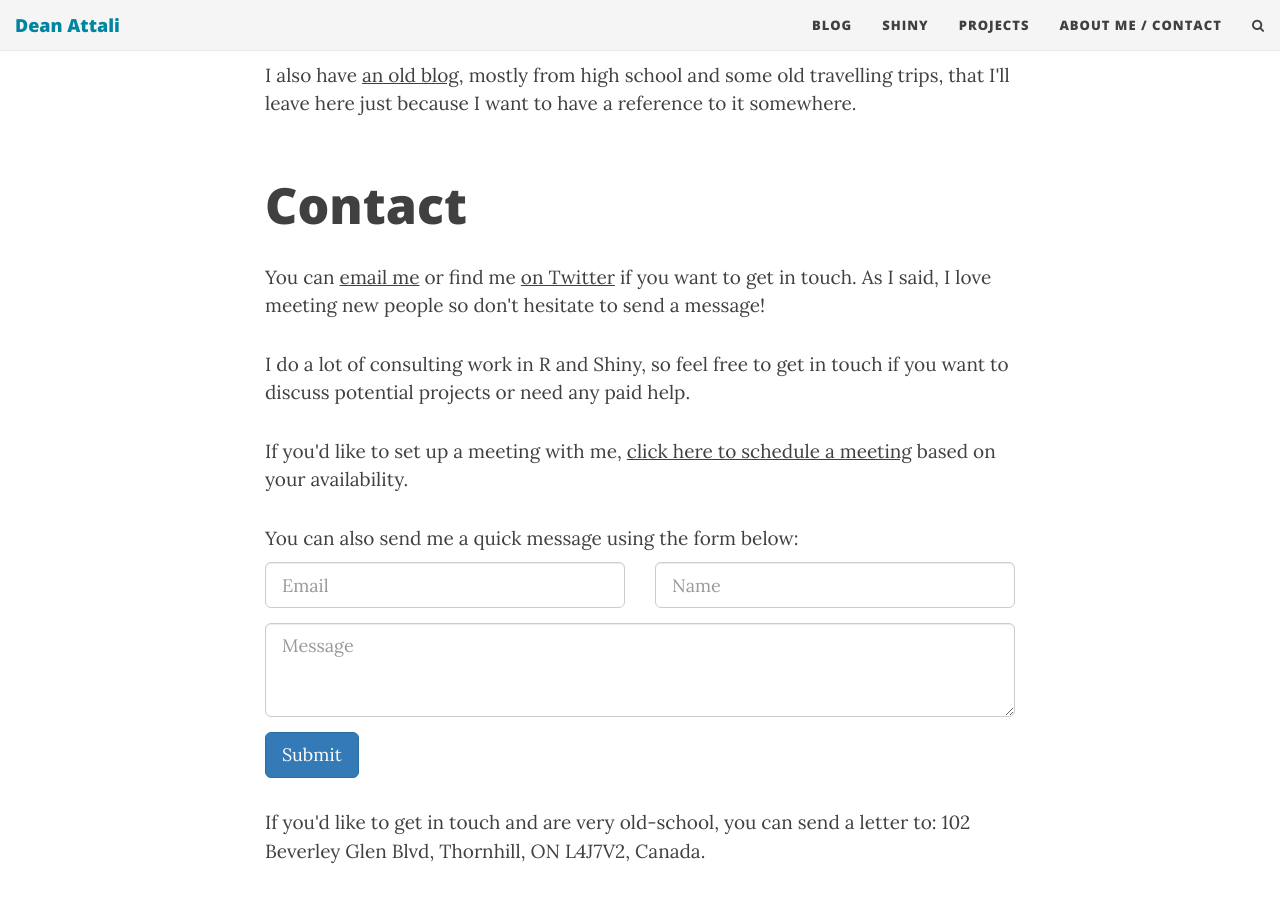
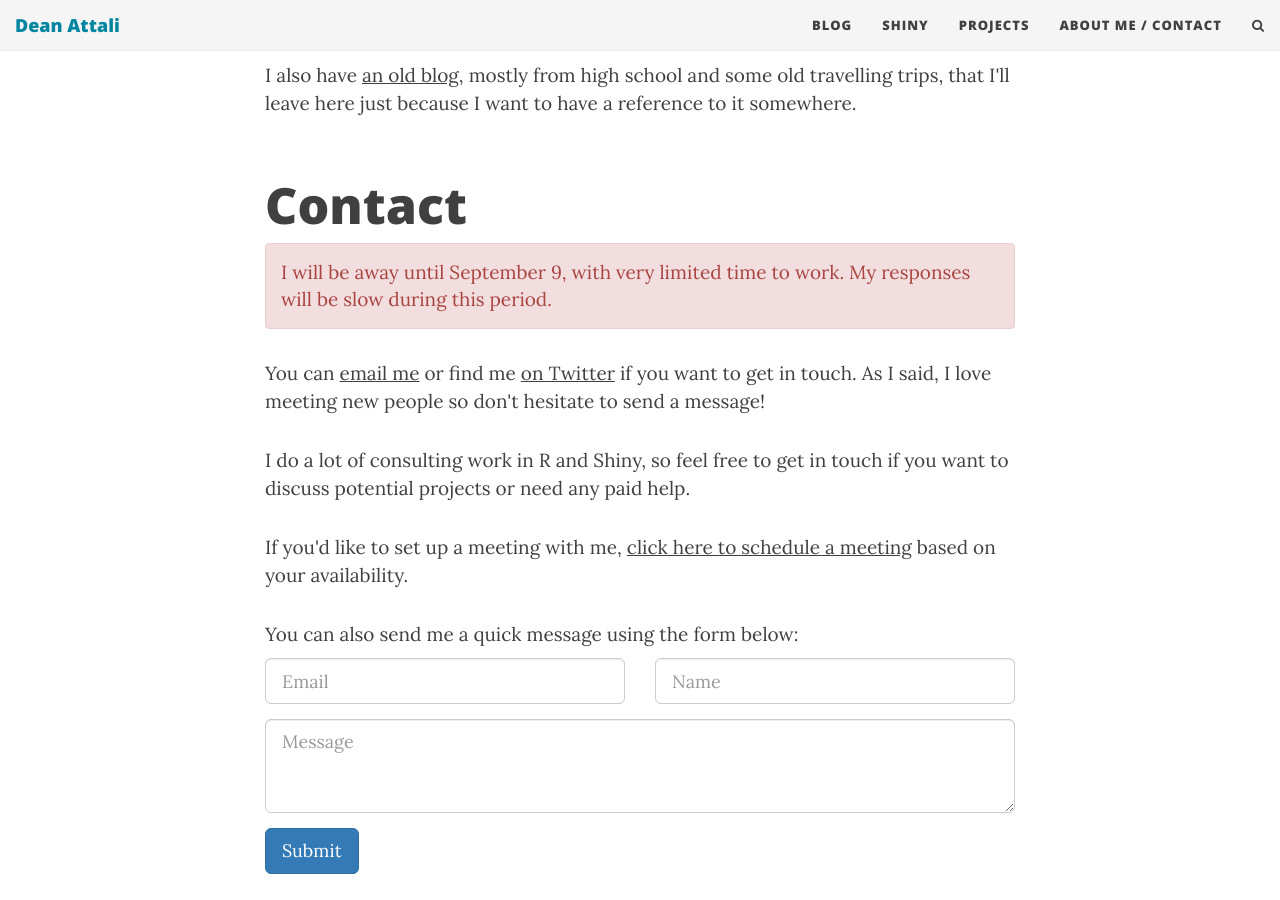
Before and after one commit to daattali/daattali.github.io, a Jekyll site: the page built from aboutme.html, in a window 1280 px wide and 900 px high, scrolled down 964 px. Built offline with Jekyll 4.4.1, drawn with Linux system fonts in a browser that asks for light colours; nearby versions of some CDN libraries.

Commit message:
add OOO message

```diff
--- a/aboutme.html
+++ b/aboutme.html
@@ -53,11 +53,11 @@ Grew up in <i>Tel Aviv, Israel</i>, moved to <i>Toronto, Canada</i> during my te
 <div id="contactme-section">
 <h1 id="contact">Contact</h1>
 
-<!--
+
 <div class="alert alert-danger" role="alert">
-I will be away until July 26, with very limited time to work. My responses will be slow during this period.
+I will be away until September 9, with very limited time to work. My responses will be slow during this period.
 </div>
--->
+
 
 
 <p>You can <a href="mailto:dean@attalitech.com?subject=Hello from deanattali.com">email me</a> or find me <a href="https://twitter.com/daattali">on Twitter</a> if you want to get in touch. As I said, I love meeting new people so don't hesitate to send a message!</p>
```
